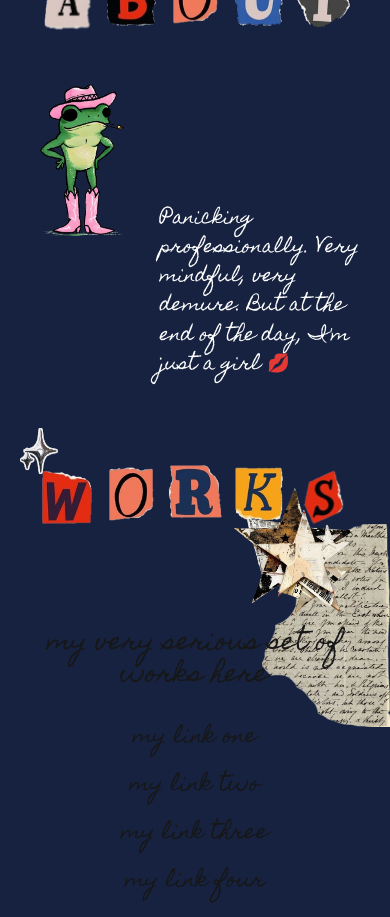
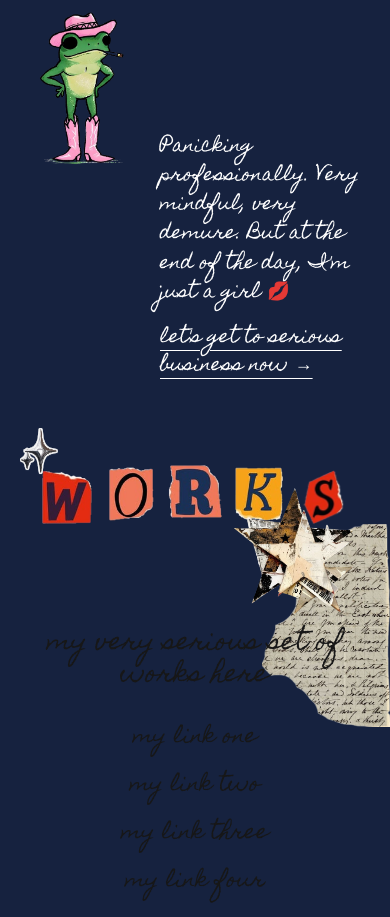
Before and after one commit to mayooooori/prof, a Next.js app: page / in a window 390 px wide. Shown: the part 1260-2177 px from the top of the page. Built offline with nearby package versions, Linux system fonts and the light colour scheme.

Commit message:
feat: add a 'serious business' link under the About blurb and a /resume page
The link goes to a new /resume route that reuses the cut-out letters and
site chrome; the resume content itself comes next.

```diff
--- /dev/null
+++ b/src/app/resume/page.tsx
@@ -0,0 +1,27 @@
+import type { Metadata } from 'next';
+import Link from 'next/link';
+import LetterWord from '@/components/letter-word';
+
+export const metadata: Metadata = {
+  title: 'mayooooo — resume',
+  description: 'Mayuri Resume',
+};
+
+export default function ResumePage() {
+  return (
+    <main className='relative min-h-screen flex flex-col items-center px-6 py-24 sm:py-32 text-white'>
+      <LetterWord word='RESUME' size='thanks' />
+
+      <p className='mt-16 text-lg sm:text-2xl text-center max-w-md'>
+        the serious stuff is on its way.
+      </p>
+
+      <Link
+        href='/'
+        className='mt-12 text-lg sm:text-2xl underline underline-offset-8 decoration-1 hover:decoration-2'
+      >
+        ← take me back to the fun
+      </Link>
+    </main>
+  );
+}
--- a/src/components/about.tsx
+++ b/src/components/about.tsx
@@ -1,6 +1,7 @@
 'use client';
 
 import Image from 'next/image';
+import Link from 'next/link';
 import LetterWord from './letter-word';
 
 export default function About() {
@@ -29,10 +30,18 @@ export default function About() {
             height={500}
             className='w-32 shrink-0 sm:w-56 lg:w-72 h-auto'
           />
-          <p className='font-handwritten text-white text-lg sm:text-2xl leading-relaxed max-w-md mt-32 sm:mt-0'>
-            Panicking professionally. <br className='hidden sm:inline' /> Very mindful, very demure.{' '}<br className='hidden sm:inline' />
-            But at the end of the day, I&apos;m just a girl 💋
-          </p>
+          <div className='flex flex-col gap-4 mt-32 sm:mt-0'>
+            <p className='font-handwritten text-white text-lg sm:text-2xl leading-relaxed max-w-md'>
+              Panicking professionally. <br className='hidden sm:inline' /> Very mindful, very demure.{' '}<br className='hidden sm:inline' />
+              But at the end of the day, I&apos;m just a girl 💋
+            </p>
+            <Link
+              href='/resume'
+              className='font-handwritten text-white text-lg sm:text-2xl underline underline-offset-8 decoration-1 hover:decoration-2 w-fit'
+            >
+              let&apos;s get to serious business now →
+            </Link>
+          </div>
         </div>
       </div>
     </div>
```
